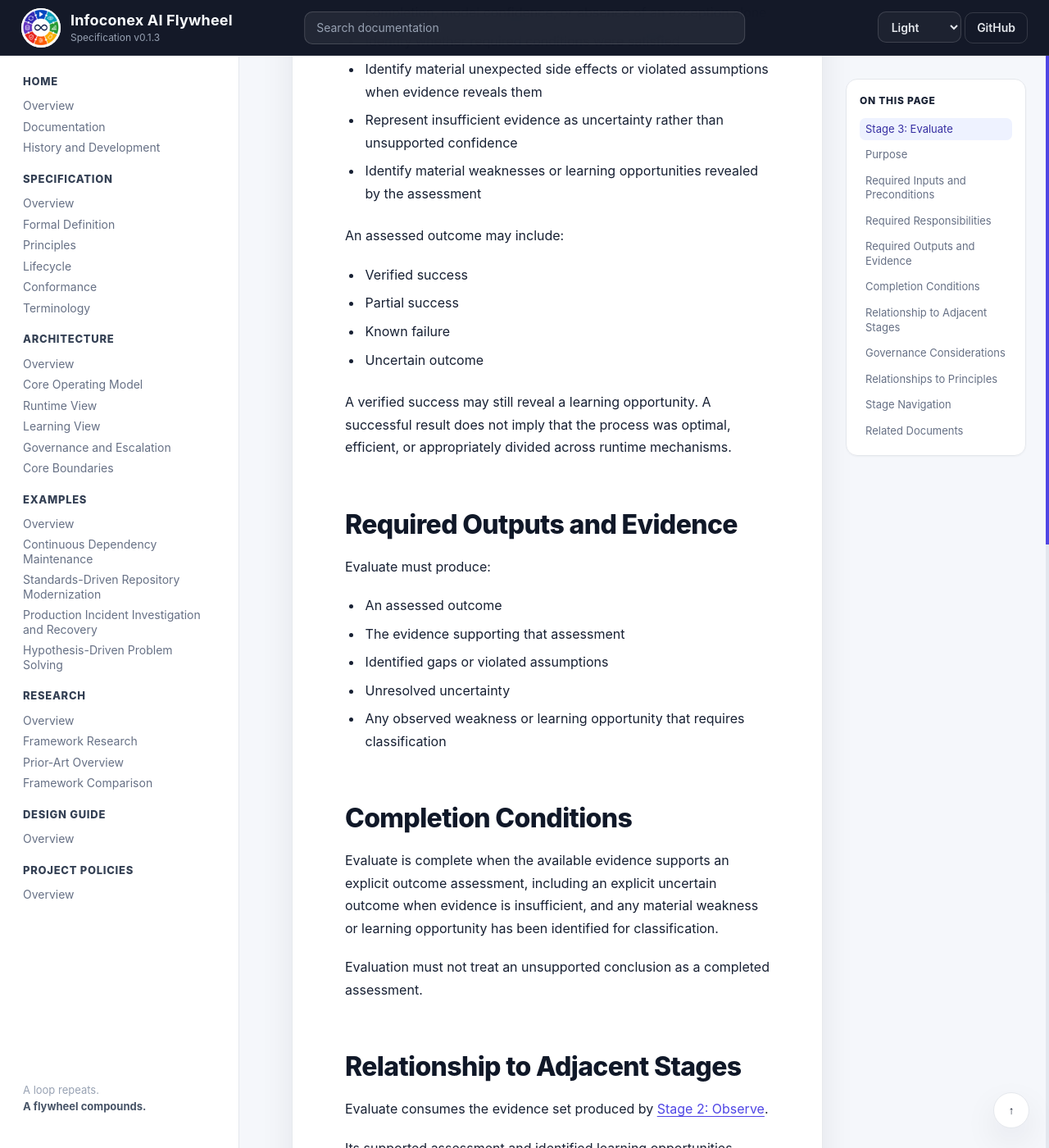
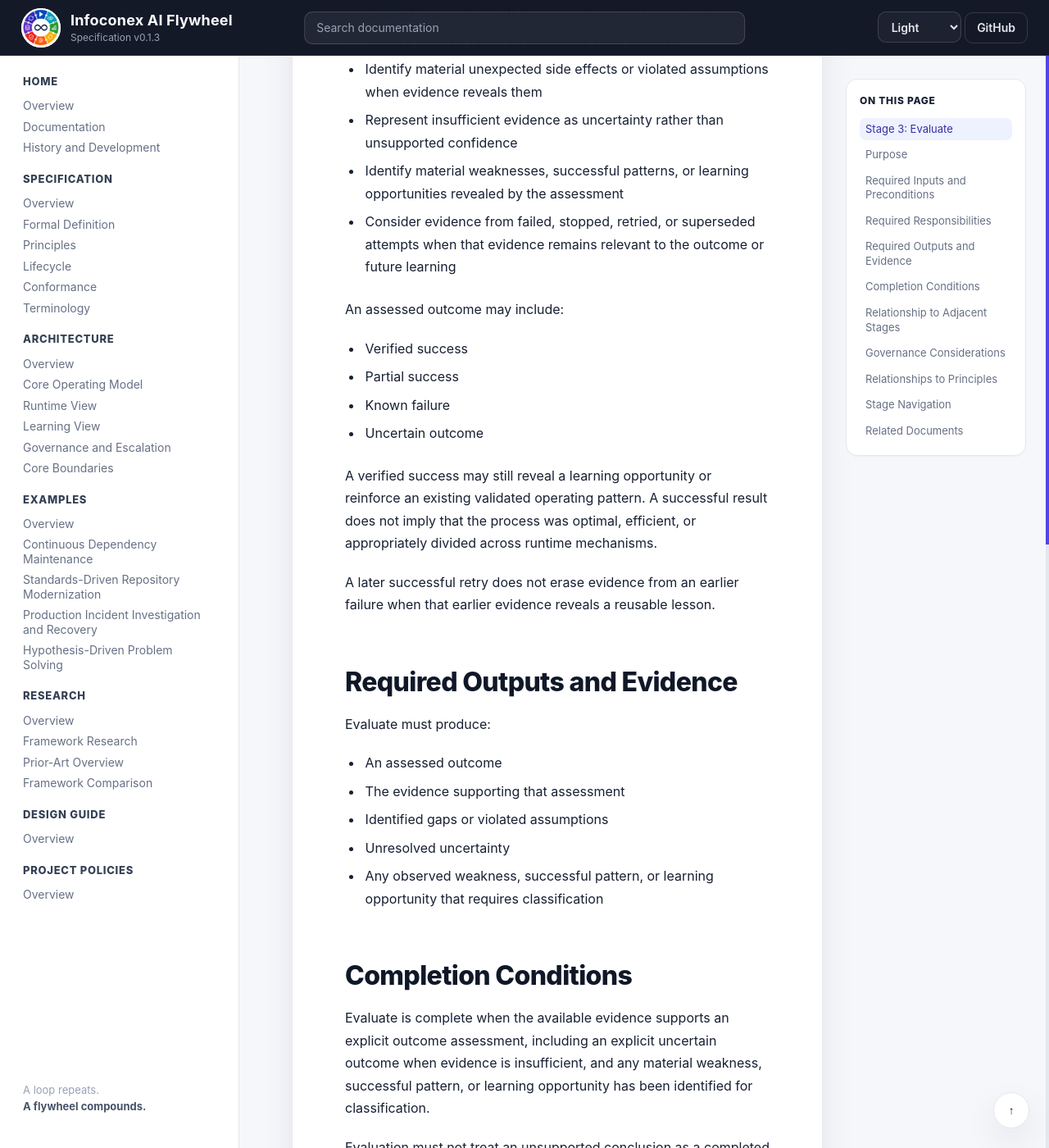
Before and after one commit to infoconex/ai-flywheel, a Jekyll site: the page built from docs/specification/lifecycle/03-evaluate.md, in a window 1280 px wide and 1400 px high, scrolled down 1346 px. Shown: the whole window at 82% size. Built offline with Jekyll 4.4.1, drawn with Linux system fonts in a browser that asks for light colours; our own code applies the rules of GitHub Pages for plain Markdown files; some of the changed text lies outside the part shown.

Commit message:
Align evaluation with retries, success reinforcement, and backward transitions

```diff
--- a/docs/specification/lifecycle/03-evaluate.md
+++ b/docs/specification/lifecycle/03-evaluate.md
@@ -30,7 +30,8 @@ Evaluate must:
 - Identify whether required conditions were satisfied
 - Identify material unexpected side effects or violated assumptions when evidence reveals them
 - Represent insufficient evidence as uncertainty rather than unsupported confidence
-- Identify material weaknesses or learning opportunities revealed by the assessment
+- Identify material weaknesses, successful patterns, or learning opportunities revealed by the assessment
+- Consider evidence from failed, stopped, retried, or superseded attempts when that evidence remains relevant to the outcome or future learning
 
 An assessed outcome may include:
 
@@ -39,7 +40,9 @@ An assessed outcome may include:
 - Known failure
 - Uncertain outcome
 
-A verified success may still reveal a learning opportunity. A successful result does not imply that the process was optimal, efficient, or appropriately divided across runtime mechanisms.
+A verified success may still reveal a learning opportunity or reinforce an existing validated operating pattern. A successful result does not imply that the process was optimal, efficient, or appropriately divided across runtime mechanisms.
+
+A later successful retry does not erase evidence from an earlier failure when that earlier evidence reveals a reusable lesson.
 
 ## Required Outputs and Evidence
 
@@ -49,11 +52,11 @@ Evaluate must produce:
 - The evidence supporting that assessment
 - Identified gaps or violated assumptions
 - Unresolved uncertainty
-- Any observed weakness or learning opportunity that requires classification
+- Any observed weakness, successful pattern, or learning opportunity that requires classification
 
 ## Completion Conditions
 
-Evaluate is complete when the available evidence supports an explicit outcome assessment, including an explicit uncertain outcome when evidence is insufficient, and any material weakness or learning opportunity has been identified for classification.
+Evaluate is complete when the available evidence supports an explicit outcome assessment, including an explicit uncertain outcome when evidence is insufficient, and any material weakness, successful pattern, or learning opportunity has been identified for classification.
 
 Evaluation must not treat an unsupported conclusion as a completed assessment.
 
@@ -62,6 +65,8 @@ Evaluation must not treat an unsupported conclusion as a completed assessment.
 Evaluate consumes the evidence set produced by [Stage 2: Observe](02-observe.md).
 
 Its supported assessment and identified learning opportunities become the primary inputs to [Stage 4: Classify](04-classify.md).
+
+New evidence from later lifecycle stages may return the lifecycle to Evaluate when the intended outcome, interpretation of evidence, or earlier assessment must be reconsidered. The new assessment must preserve the material evidence that caused the backward transition.
 
 ## Governance Considerations
 
```
